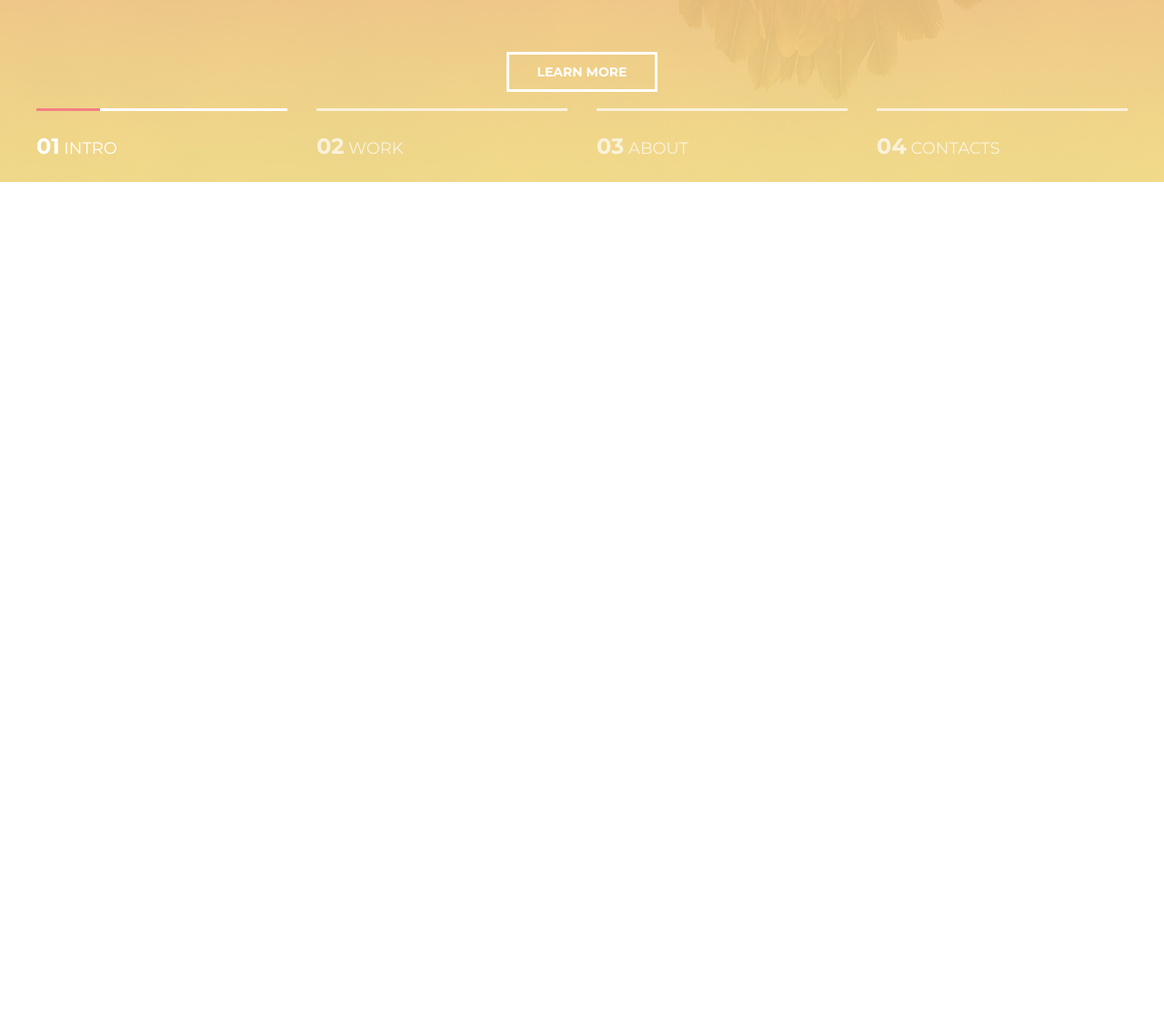
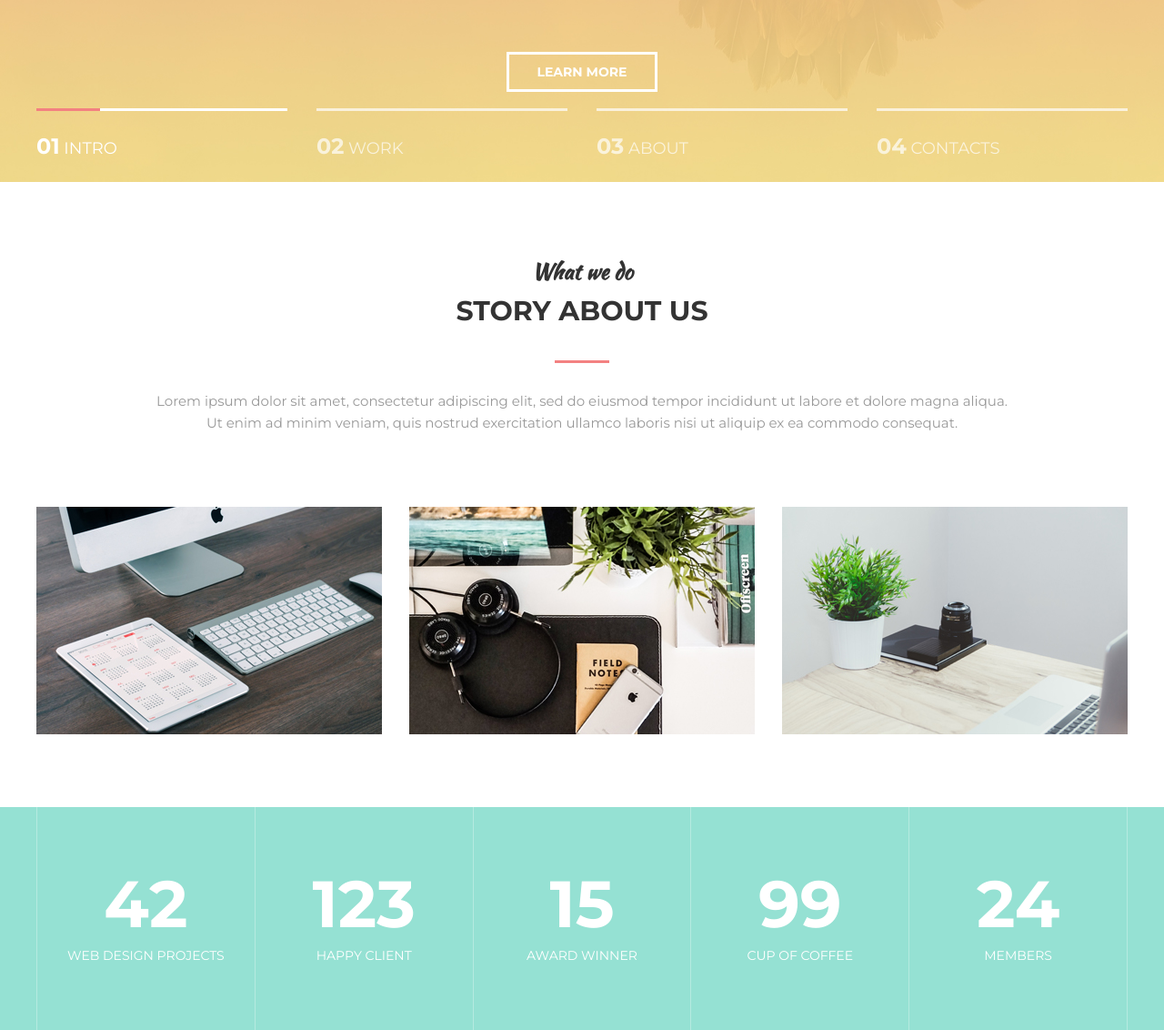
Before and after one commit to yermalex/mogo, a plain HTML site: page index.html in a window 1280 px wide. Shown: the part 600-1732 px from the top of the page at 91% size. Before the commit the page ends 800 px from the top, so only its background shows below. Drawn offline with Linux system fonts and the light colour scheme.

Commit message:
2 и 3 секции

```diff
--- a/assets/css/style.css
+++ b/assets/css/style.css
@@ -228,3 +228,160 @@ h1, h2, h3, h4, h5, h6 {
    font-size: 24px;
    font-weight: 700;
 }
+
+
+/* Section
+=========================================== */
+.section {
+   padding: 80px 0;
+}
+
+.section__header {
+   width: 100%;
+   max-width: 950px;
+   margin: 0 auto 40px;
+
+   text-align: center;
+}
+
+.section__suptitle {
+   font-family: 'Kaushan Script', cursive;
+
+   font-size: 24px;
+   color: #333;
+}
+
+.section__title {
+   font-size: 30px;
+   font-weight: 700;
+   color: #333;
+   text-transform: uppercase;
+}
+
+.section__title:after {
+   content: "";
+   display: block;
+   width: 60px;
+   height: 3px;
+   margin: 30px auto;
+
+   background-color: #f38181;
+}
+
+.section__text {
+   font-size: 15px;
+   color: #999;
+
+}
+
+
+/* Section
+=========================================== */
+.about {
+   margin-top: 80px;
+   display: flex;
+   justify-content: space-between;
+}
+
+.about__item {
+   width: 380px;
+   position: relative;
+
+   background-color: #95e1d3;
+}
+
+.about__item:hover .about__img {
+   transform: translate3d(-10px, -10px, 0);
+}
+
+.about__item:hover .about__img img {
+   opacity: 0.2;
+}
+
+.about__item:hover .about__text {
+   opacity: 1;
+}
+
+.about__img {
+   background: linear-gradient(to bottom, #f38181, #fce38a);
+
+   transition: transform .2s linear;
+}
+
+.about__img img {
+   display: block;
+   transition: opacity .2s linear;
+}
+
+.about__text {
+   width: 100%;
+
+   font-size: 18px;
+   color: #fff;
+   text-transform: uppercase;
+   font-weight: 700;
+   text-align: center;
+   opacity: 0;
+
+   position: absolute;
+   top: 50%;
+   left: 0;
+   z-index: 2;
+   transform: translate3d(0, -50%, 0);
+
+   transition: opacity .2s linear;
+}
+
+
+/* Statistics
+=========================================== */
+.statistics {
+   background-color: #95e1d3;
+
+}
+
+.stat {
+   display: flex;
+}
+
+.stat__item {
+   cursor: default;
+   flex: 1 1 0;
+   padding: 70px 25px;
+
+   border-left: 1px solid #b5eae0;
+
+   text-align: center;
+   color: #fff;
+}
+
+.stat__item:last-child {
+   border-right: 1px solid #b5eae0;
+}
+
+.stat__count {
+   margin-bottom: 10px;
+
+   font-size: 72px;
+   font-weight: 700;
+   line-height: 1;
+
+   transition: text-shadow .4s linear, transform .2s linear;
+}
+
+.stat__item:hover .stat__count{
+   color: #fff;
+   /* -webkit-text-stroke: 1px #333; */
+   text-shadow:
+   -1px -1px 0 #000,
+    1px -1px 0 #000,
+    -1px 1px 0 #000,
+     1px 1px 0 #000;
+
+   transform: translate3d(0, -5px, 0);
+}
+
+.stat__text {
+   font-size: 14px;
+   text-transform: uppercase;
+}
--- a/index.html
+++ b/index.html
@@ -70,9 +70,74 @@
       </div>
    </div>
 
+   <section class="section">
+      <div class="container">
+
+         <div class="section__header">
+            <h3 class="section__suptitle">What we do</h3>
+            <h2 class="section__title">Story about us</h2>
+            <div class="section__text">
+               <p>Lorem ipsum dolor sit amet, consectetur adipiscing elit, sed do eiusmod tempor incididunt ut labore et dolore magna aliqua. Ut enim ad minim veniam, quis nostrud exercitation ullamco laboris nisi ut aliquip ex ea commodo consequat.</p>
+            </div>
+         </div>
+
+         <div class="about">
+
+            <div class="about__item">
+               <div class="about__img">
+                  <img src="assets/images/about/1.jpg" alt="">
+               </div>
+               <div class="about__text">super team</div>
+            </div>
+
+            <div class="about__item">
+               <div class="about__img">
+                  <img src="assets/images/about/2.jpg" alt="">
+               </div>
+               <div class="about__text">super team</div>
+            </div>
+
+            <div class="about__item">
+               <div class="about__img">
+                  <img src="assets/images/about/3.jpg" alt="">
+               </div>
+               <div class="about__text">super team</div>
+            </div>
+
+         </div>
 
 
+      </div>
+   </section>
 
+   <div class="statistics">
+      <div class="container">
+
+         <div class="stat">
+            <div class="stat__item">
+               <div class="stat__count">42</div>
+               <div class="stat__text">Web Design Projects</div>
+            </div>
+            <div class="stat__item">
+               <div class="stat__count">123</div>
+               <div class="stat__text">happy client</div>
+            </div>
+            <div class="stat__item">
+               <div class="stat__count">15</div>
+               <div class="stat__text">award winner</div>
+            </div>
+            <div class="stat__item">
+               <div class="stat__count">99</div>
+               <div class="stat__text">cup of coffee</div>
+            </div>
+            <div class="stat__item">
+               <div class="stat__count">24</div>
+               <div class="stat__text">members</div>
+            </div>
+         </div>
+
+      </div>
+   </div>
 
 
 </body>
```
Also changed, not shown: assets/images/about/1.jpg (added), assets/images/about/2.jpg (added), assets/images/about/3.jpg (added), assets/images/about/USERS.png (added).
